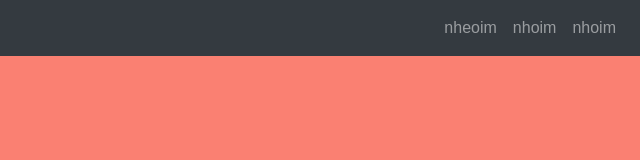
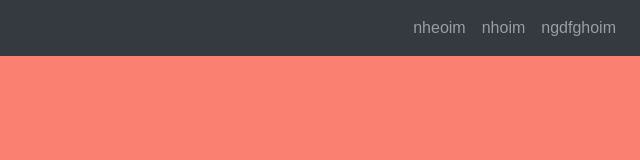
Before and after one commit to FJunioS/Tindog, a website: page index.html in a window 1280 px wide. Shown: the full height of the page, 640-1280 px from the left. Drawn offline with Linux system fonts and the light colour scheme.

Commit message:
First commit

```diff
--- a/index.html
+++ b/index.html
@@ -17,7 +17,7 @@
                <a href="" class="nav-link"> nhoim</a>
            </li>
            <li class="nav-item">
-               <a href="" class="nav-link"> nhoim</a>
+               <a href="" class="nav-link"> ngdfghoim</a>
            </li>
         </ol>
     </nav>
```
